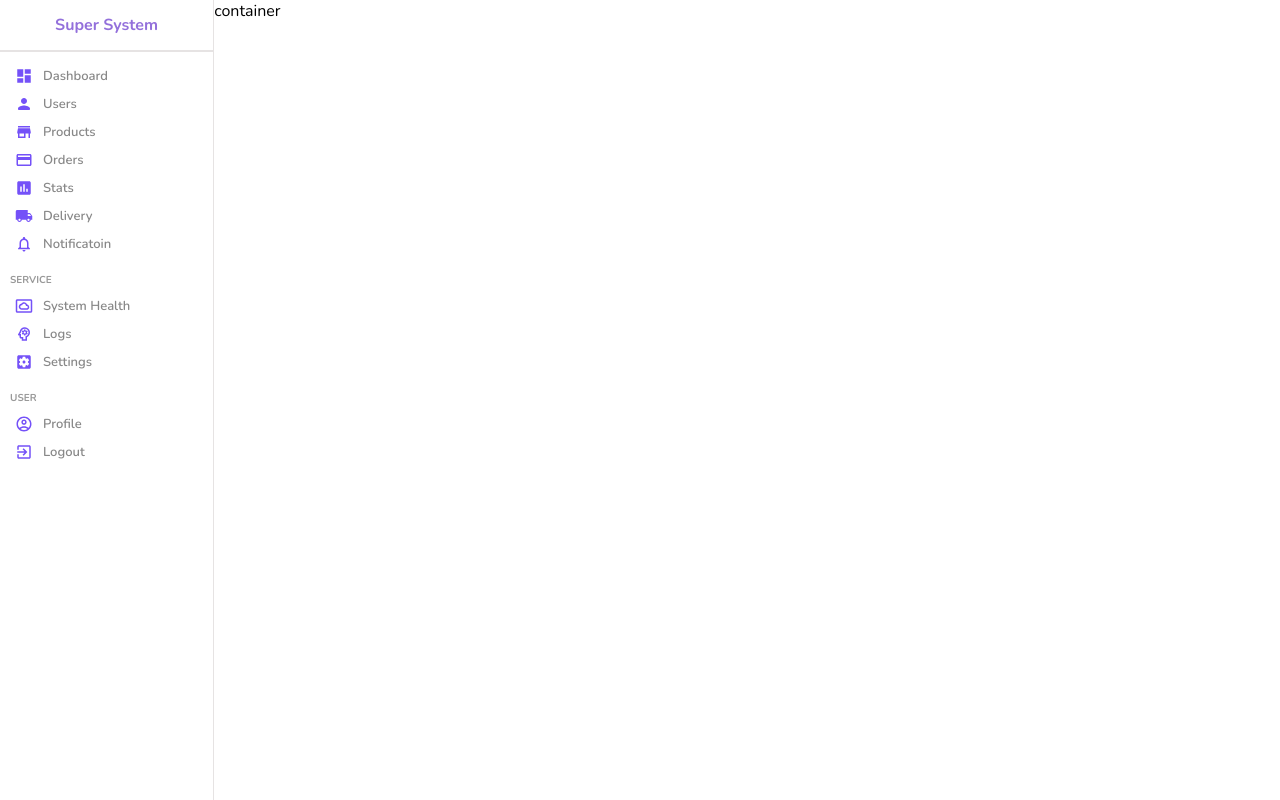
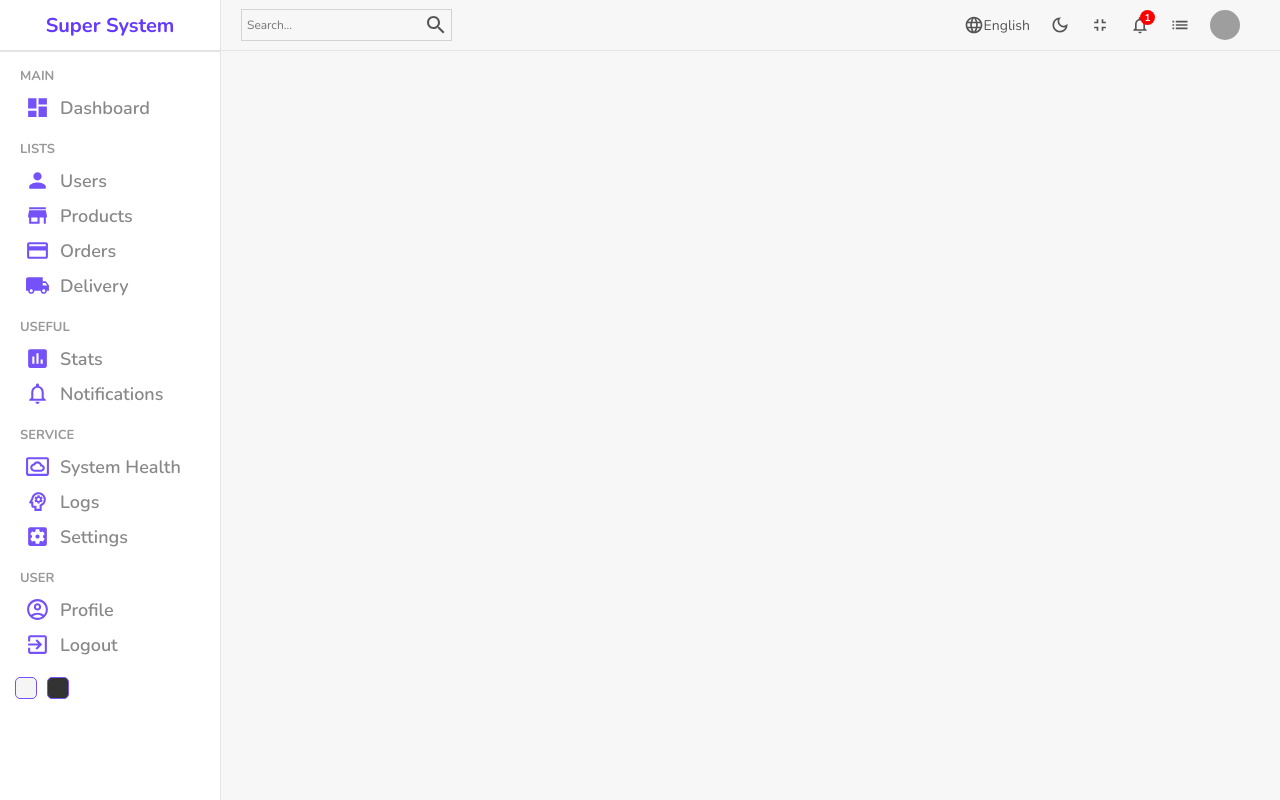
Before and after one commit to knrbokhari/super-system, a React (Create React App) app in the folder super-system/: page / in a window 1280 px wide. Built offline with nearby package versions, Linux system fonts and the light colour scheme; grey boxes are pictures that could not be loaded.

Commit message:
creating navbar component

```diff
--- a/super-system/src/components/Navbar/Navbar.js
+++ b/super-system/src/components/Navbar/Navbar.js
@@ -1,8 +1,54 @@
 import React from "react";
 import "./Navbar.scss";
+import SearchOutlinedIcon from "@mui/icons-material/SearchOutlined";
+import LanguageOutlinedIcon from "@mui/icons-material/LanguageOutlined";
+import DarkModeOutlinedIcon from "@mui/icons-material/DarkModeOutlined";
+import FullscreenExitOutlinedIcon from "@mui/icons-material/FullscreenExitOutlined";
+import NotificationsNoneOutlinedIcon from "@mui/icons-material/NotificationsNoneOutlined";
+import ChatBubbleOutlineOutlinedIcon from "@mui/icons-material/ChatBubbleOutlineOutlined";
+import ListOutlinedIcon from "@mui/icons-material/ListOutlined";
 
 const Navbar = () => {
-  return <div>Navbar</div>;
+  return (
+    <div className="navbar">
+      <div className="wrapper">
+        <div className="search">
+          <input type="text" placeholder="Search..." />
+          <SearchOutlinedIcon />
+        </div>
+        <div className="items">
+          <div className="item">
+            <LanguageOutlinedIcon className="icon" />
+            English
+          </div>
+          <div className="item">
+            <DarkModeOutlinedIcon className="icon" />
+          </div>
+          <div className="item">
+            <FullscreenExitOutlinedIcon className="icon" />
+          </div>
+          <div className="item">
+            <NotificationsNoneOutlinedIcon className="icon" />
+            <div className="counter">1</div>
+          </div>
+          {/* <div className="item">
+            <ChatBubbleOutlineOutlinedIcon className="icon" />
+            <div className="counter">2</div>
+          </div> */}
+          <div className="item">
+            <ListOutlinedIcon className="icon" />
+          </div>
+          <div className="item">
+            <img
+              src="https://yt3.ggpht.com/yti/AJo0G0nvzQYoYTiykKRVIpsosEm9spz3arOLvCcXxX19DA=s88-c-k-c0x00ffffff-no-rj-mo"
+              alt=""
+              className="avatar"
+            />
+          </div>
+        </div>
+      </div>
+    </div>
+  );
 };
 
 export default Navbar;
--- a/super-system/src/components/Navbar/Navbar.scss
+++ b/super-system/src/components/Navbar/Navbar.scss
@@ -0,0 +1,71 @@
+.navbar {
+  height: 50px;
+  border-bottom: 0.5px solid rgb(231, 228, 228);
+  display: flex;
+  align-items: center;
+  font-size: 14px;
+  color: #555;
+
+  .wrapper {
+    width: 100%;
+    padding: 20px;
+    display: flex;
+    align-items: center;
+    justify-content: space-between;
+
+    .search {
+      display: flex;
+      align-items: center;
+      border: 0.5px solid lightgray;
+      padding: 3px;
+
+      input {
+        border: none;
+        outline: none;
+        background: transparent;
+
+        &::placeholder {
+          font-size: 12px;
+        }
+      }
+    }
+
+    .items {
+      display: flex;
+      align-items: center;
+
+      .item {
+        display: flex;
+        align-items: center;
+        margin-right: 20px;
+        position: relative;
+
+        .icon {
+          font-size: 20px;
+        }
+
+        .avatar {
+          width: 30px;
+          height: 30px;
+          border-radius: 50%;
+        }
+
+        .counter {
+          width: 15px;
+          height: 15px;
+          background-color: red;
+          border-radius: 50%;
+          color: white;
+          display: flex;
+          align-items: center;
+          justify-content: center;
+          font-size: 10px;
+          font-weight: bold;
+          position: absolute;
+          top: -5px;
+          right: -5px;
+        }
+      }
+    }
+  }
+}
--- a/super-system/src/components/Sidebar/Sidebar.js
+++ b/super-system/src/components/Sidebar/Sidebar.js
@@ -12,43 +12,53 @@
 import SettingsSystemDaydreamOutlinedIcon from "@mui/icons-material/SettingsSystemDaydreamOutlined";
 import PsychologyOutlinedIcon from "@mui/icons-material/PsychologyOutlined";
 import AccountCircleOutlinedIcon from "@mui/icons-material/AccountCircleOutlined";
+import { Link } from "react-router-dom";
 
 const Sidebar = () => {
   return (
     <div className="sidebar">
       <div className="top">
+        <Link to="/" style={{ textDecoration: "none" }}>
           <span className="logo">Super System</span>
+        </Link>
       </div>
       <hr />
       <div className="center">
         <ul>
+          <p className="title">MAIN</p>
           <li>
             <DashboardIcon className="icon" />
             <span>Dashboard</span>
           </li>
+          <p className="title">LISTS</p>
+          <Link to="/users" style={{ textDecoration: "none" }}>
             <li>
               <PersonRoundedIcon className="icon" />
               <span>Users</span>
             </li>
+          </Link>
+          <Link to="/products" style={{ textDecoration: "none" }}>
             <li>
               <StoreIcon className="icon" />
               <span>Products</span>
             </li>
+          </Link>
           <li>
             <CreditCardIcon className="icon" />
             <span>Orders</span>
           </li>
           <li>
+            <LocalShippingIcon className="icon" />
+            <span>Delivery</span>
+          </li>
+          <p className="title">USEFUL</p>
+          <li>
             <InsertChartIcon className="icon" />
             <span>Stats</span>
           </li>
           <li>
-            <LocalShippingIcon className="icon" />
-            <span>Delivery</span>
-          </li>
-          <li>
             <NotificationsNoneIcon className="icon" />
-            <span>Notificatoin</span>
+            <span>Notifications</span>
           </li>
           <p className="title">SERVICE</p>
           <li>
@@ -74,7 +84,14 @@
           </li>
         </ul>
       </div>
-      <div className="bottom"></div>
+      <div className="bottom">
+        <div
+          className="colorOption"
+        ></div>
+        <div
+          className="colorOption"
+        ></div>
+      </div>
     </div>
   );
 };
--- a/super-system/src/components/Sidebar/Sidebar.scss
+++ b/super-system/src/components/Sidebar/Sidebar.scss
@@ -1,27 +1,30 @@
 .sidebar {
-  flex: 1;
+  //   flex: 1;
+  width: 220px;
   border-right: 0.5px solid rgb(230, 227, 227);
-  height: 100vh;
-  background-color: #fff;
+  min-height: 100vh;
+  background-color: white;
 
   .top {
     height: 50px;
     display: flex;
+    align-items: center;
     justify-content: center;
-    align-items: center;
+
     .logo {
-      font-style: 20px;
+      font-size: 20px;
       font-weight: bold;
-      color: mediumpurple;
+      color: #6439ff;
     }
   }
+
   hr {
     height: 0;
     border: 0.5px solid rgb(230, 227, 227);
   }
 
   .center {
-    padding: 10px;
+    padding-left: 20px;
 
     ul {
       list-style: none;
@@ -29,7 +32,7 @@
       padding: 0;
 
       .title {
-        font-size: 10px;
+        font-size: 13px;
         font-weight: bold;
         color: #999;
         margin-top: 15px;
@@ -47,12 +50,12 @@
         }
 
         .icon {
-          font-size: 18px;
+          font-size: 25px;
           color: #7451f8;
         }
 
         span {
-          font-size: 13px;
+          font-size: 18px;
           font-weight: 600;
           color: #888;
           margin-left: 10px;
@@ -60,4 +63,29 @@
       }
     }
   }
+
+  .bottom {
+    display: flex;
+    align-items: center;
+    margin: 10px;
+
+    .colorOption {
+      width: 20px;
+      height: 20px;
+      border-radius: 5px;
+      border: 1px solid #7451f8;
+      cursor: pointer;
+      margin: 5px;
+
+      &:nth-child(1) {
+        background-color: whitesmoke;
+      }
+      &:nth-child(2) {
+        background-color: #333;
+      }
+      &:nth-child(3) {
+        background-color: darkblue;
+      }
+    }
+  }
 }
--- a/super-system/src/pages/Home/Home.js
+++ b/super-system/src/pages/Home/Home.js
@@ -1,12 +1,15 @@
 import React from "react";
 import "./Home.scss";
 import Sidebar from "../../components/Sidebar/Sidebar";
+import Navbar from "../../components/Navbar/Navbar";
 
 const Home = () => {
   return (
     <div className="home">
       <Sidebar />
-      <div className="homeContainer">container</div>
+      <div className="homeContainer">
+        <Navbar />
+      </div>
     </div>
   );
 };
--- a/super-system/src/pages/Home/Home.scss
+++ b/super-system/src/pages/Home/Home.scss
@@ -1,6 +1,7 @@
 .home {
   display: flex;
   .homeContainer {
-    flex: 5;
+    flex: auto;
+    background: #f7f7f7;
   }
 }
```
Lines whose indentation alone changed are shown as unchanged.
